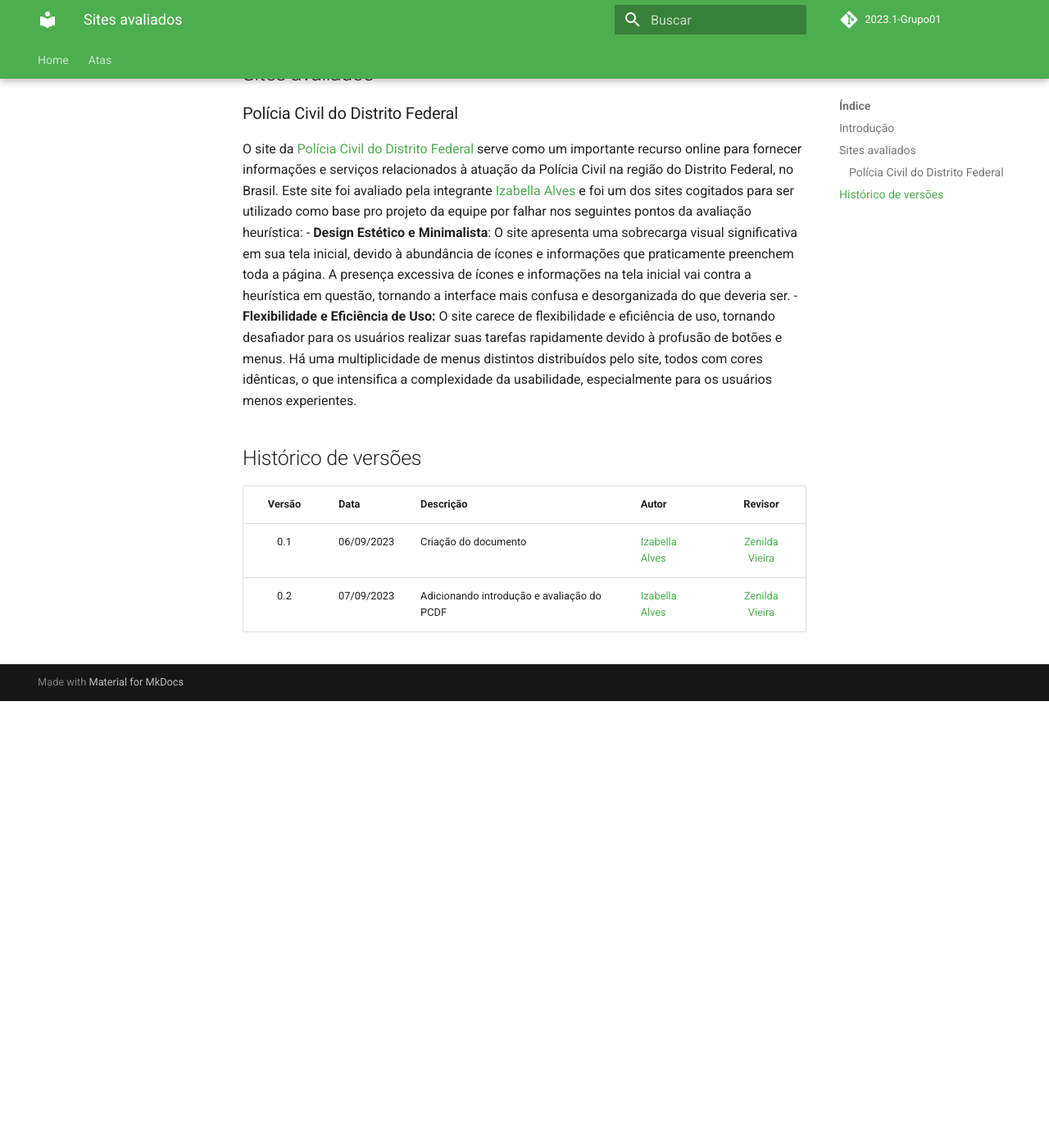
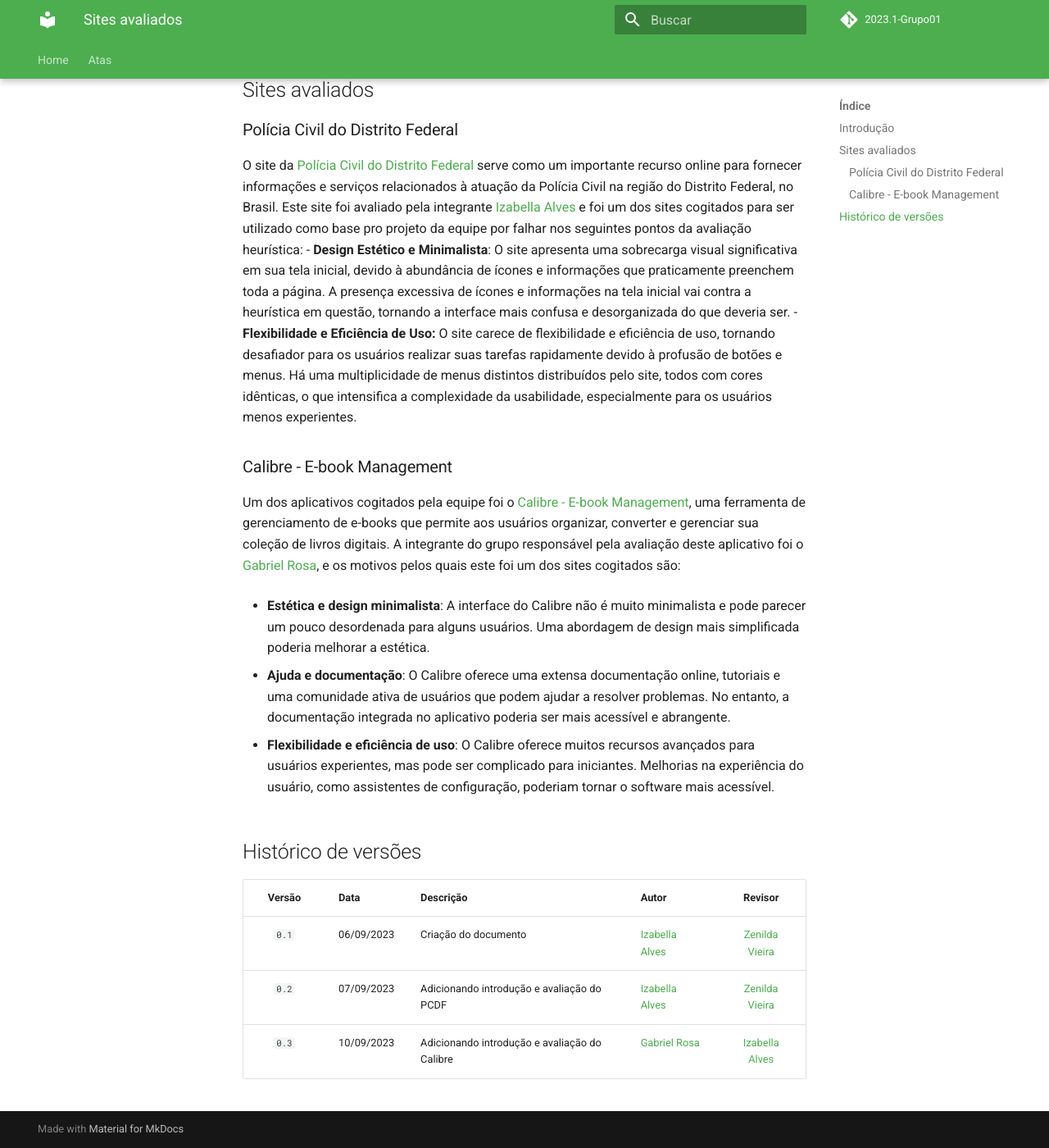
Before and after one commit to Interacao-Humano-Computador/2023.2-NotaLegal, an MkDocs documentation site: the page built from docs/planejamento do projeto/lista-sites-avaliados.md, in a window 1280 px wide and 1400 px high, scrolled down 690 px. Shown: the whole window at 82% size. Built offline with MkDocs 1.6.1 and Material for MkDocs 9.7.7, drawn with Linux system fonts in a browser that asks for light colours; comment, search, counter and statistics services are not loaded; before the commit the page ends 1545 px from its top, so only the background shows below that; some of the changed text lies outside the part shown.

Commit message:
Adicionando introdução e avaliação do Calibre

```diff
--- a/docs/planejamento do projeto/lista-sites-avaliados.md
+++ b/docs/planejamento do projeto/lista-sites-avaliados.md
@@ -4,7 +4,7 @@ Na fase inicial do projeto, os estudantes foram convidados a selecionar individu
 
 | Site avaliado               | Membro que fez a avaliação        |
 | --------------------------- | --------------------------------- |
-|                             |                                   |
+| [Calibre - E-book Management](https://calibre-ebook.com)        |[Gabriel Rosa](https://github.com/gabrielrosa09) |
 |                             |                                   |
 |[Polícia Civil do Distrito Federal](https://www.pcdf.df.gov.br)                             |[Izabella Alves](https://github.com/izabellaalves)                               |
 |                             |                                   |
@@ -15,14 +15,25 @@ Na fase inicial do projeto, os estudantes foram convidados a selecionar individu
 **Tabela 1:** Tabela de sites avaliados (Fonte: [Izabella Alves](https://github.com/izabellaalves))
 
 ## Sites avaliados
+
 ### Polícia Civil do Distrito Federal
 O site da [Polícia Civil do Distrito Federal](https://www.pcdf.df.gov.br) serve como um importante recurso online para fornecer informações e serviços relacionados à atuação da Polícia Civil na região do Distrito Federal, no Brasil. Este site foi avaliado pela integrante [Izabella Alves](https://github.com/izabellaalves) e foi um dos sites cogitados para ser utilizado como base pro projeto da equipe por falhar nos seguintes pontos da avaliação heurística:
 - **Design Estético e Minimalista**: O site apresenta uma sobrecarga visual significativa em sua tela inicial, devido à abundância de ícones e informações que praticamente preenchem toda a página. A presença excessiva de ícones e informações na tela inicial vai contra a heurística em questão, tornando a interface mais confusa e desorganizada do que deveria ser.
 - **Flexibilidade e Eficiência de Uso:** O site carece de flexibilidade e eficiência de uso, tornando desafiador para os usuários realizar suas tarefas rapidamente devido à profusão de botões e menus. Há uma multiplicidade de menus distintos distribuídos pelo site, todos com cores idênticas, o que intensifica a complexidade da usabilidade, especialmente para os usuários menos experientes.
 
+### Calibre - E-book Management
+Um dos aplicativos cogitados pela equipe foi o [Calibre - E-book Management](https://calibre-ebook.com), uma ferramenta de gerenciamento de e-books que permite aos usuários organizar, converter e gerenciar sua coleção de livros digitais. A integrante do grupo responsável pela avaliação deste aplicativo foi o [Gabriel Rosa](https://github.com/gabrielrosa09), e os motivos pelos quais este foi um dos sites cogitados são:
+
+- **Estética e design minimalista**: A interface do Calibre não é muito minimalista e pode parecer um pouco desordenada para alguns usuários. Uma abordagem de design mais simplificada poderia melhorar a estética.
+
+- **Ajuda e documentação**: O Calibre oferece uma extensa documentação online, tutoriais e uma comunidade ativa de usuários que podem ajudar a resolver problemas. No entanto, a documentação integrada no aplicativo poderia ser mais acessível e abrangente.
+
+- **Flexibilidade e eficiência de uso**: O Calibre oferece muitos recursos avançados para usuários experientes, mas pode ser complicado para iniciantes. Melhorias na experiência do usuário, como assistentes de configuração, poderiam tornar o software mais acessível.
+
 ## Histórico de versões
 
 |Versão|Data|Descrição|Autor|Revisor|
 |:----:|----|---------|-----|:-------:|
-|0.1|06/09/2023|Criação do documento|[Izabella Alves](https://github.com/izabellaalves)|[Zenilda Vieira](https://github.com/zenildavieira)|
-|0.2|07/09/2023|Adicionando introdução e avaliação do PCDF|[Izabella Alves](https://github.com/izabellaalves)|[Zenilda Vieira](https://github.com/zenildavieira)|
+|`0.1`|06/09/2023|Criação do documento|[Izabella Alves](https://github.com/izabellaalves)|[Zenilda Vieira](https://github.com/zenildavieira)|
+|`0.2`|07/09/2023|Adicionando introdução e avaliação do PCDF|[Izabella Alves](https://github.com/izabellaalves)|[Zenilda Vieira](https://github.com/zenildavieira)|
+|`0.3`|10/09/2023|Adicionando introdução e avaliação do Calibre|[Gabriel Rosa](https://github.com/gabrielrosa09)|[Izabella Alves](https://github.com/izabellaalves)|
```
